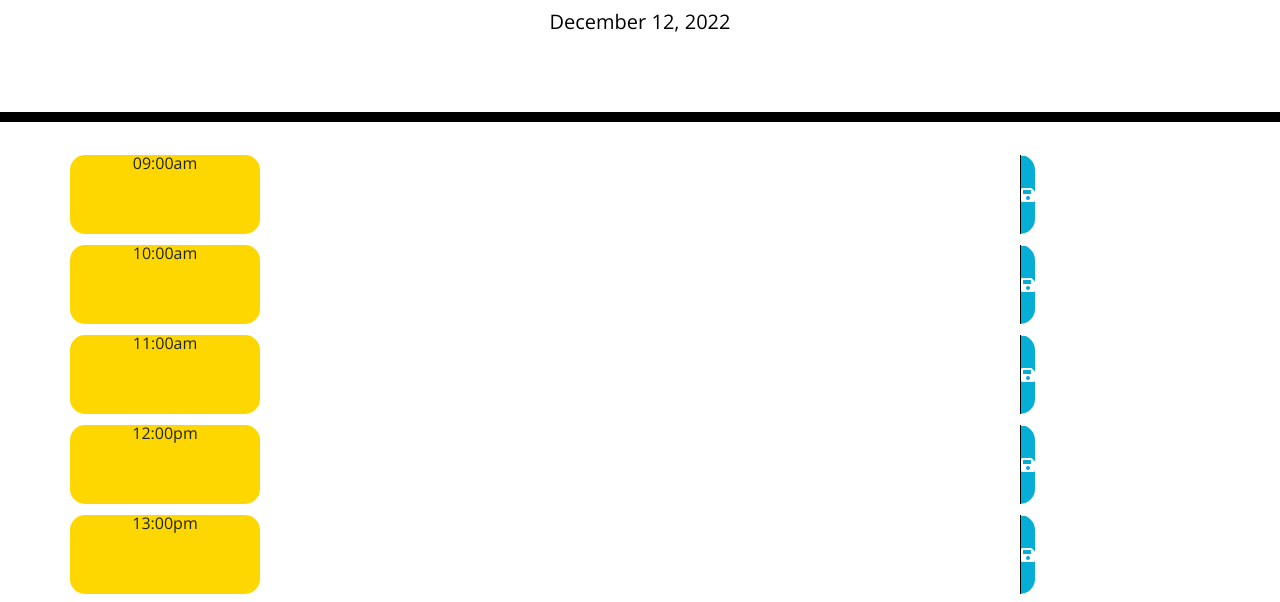
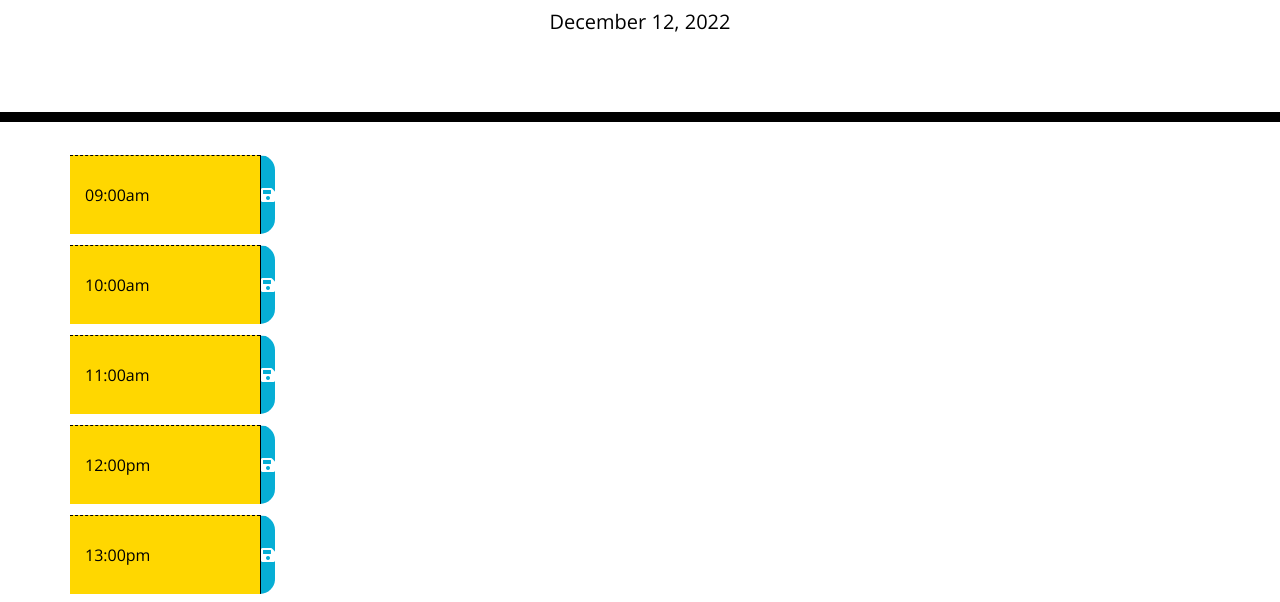
Before and after one commit to enwokedi96/planner-application, a plain HTML site: page index.html in a window 1280 px wide. Shown: the part 182-784 px from the top of the page. Drawn offline with nearby package versions, Linux system fonts and the light colour scheme.

Commit message:
adding css for schedules columns

```diff
--- a/assets/css/style.css
+++ b/assets/css/style.css
@@ -30,13 +30,15 @@ textarea {
   border-radius: 15px;
 }
 
-.row {
+.rowStyle {
   white-space: pre-wrap;
   height: 80px;
   border-top: 1px solid white;
 }
 
 .hour {
+  display: flex;
+  align-items: center;
   background-color: #ffffff;
   color: #000000;
   border-top: 1px dashed #000000;
--- a/assets/js/index.js
+++ b/assets/js/index.js
@@ -4,31 +4,34 @@ $( 'document' ).ready(function(){
     var timePeriod;
     var currentDate = $('#currentDay')
     var timeblocks = $('.container')
-    var rowClasses = ['col-sm-2 col-md-2 col-lg-1',
-                        'col-sm-8 col-md-8 col-lg-9',
-                        'col-sm-2 col-md-2 col-lg-2']
+    var rowClasses = ['col-2',
+                        'col-8',
+                        'col-2']
     var currentHour = moment().hours();
     currentDate.text(moment().format('LL'))
 
     for (var i=0; i<9; i++){
-        var newRow = $("<div class='row'></div>")
+        var newRow = $("<div class='row time-block rowStyle'></div>")
 
         for (var j=0; j<3; j++){
-            var newCol = $(`<div class=${rowClasses[j]} id =${j}></div>`)
-            newRow.append(newCol)
+            var newCol = $(`<div class=${rowClasses[j]} id ='${j}'></div>`)
+
             if (j===0){
                 newCol.css("background-color","gold")
                 time = 9+i;
                 (time<12)? timePeriod = 'am': timePeriod = 'pm';
                 (time<10)?extTime='0'+`${time}`:extTime=`${time}`
                 newCol.text(extTime+':00'+timePeriod)
-                newCol.addClass("time-block")
+                newCol.addClass("hour")
+            }
+            else if (j===1){
+                (time<currentHour)?newCol.attr("class","past"):(time==currentHour)?newCol.attr("class","present"):newCol.attr("class","future") ;
             }
             else if (j===2){
-                newCol.attr("class","saveBtn",)
+                newCol.attr("class","saveBtn")
                 newCol.prepend(`<i class="fas fa-save">`)
             }
-
+            newRow.append(newCol)
         }
         newRow.css({"display":"flexbox",
                         //"border": "solid 2px #76adff",
```
